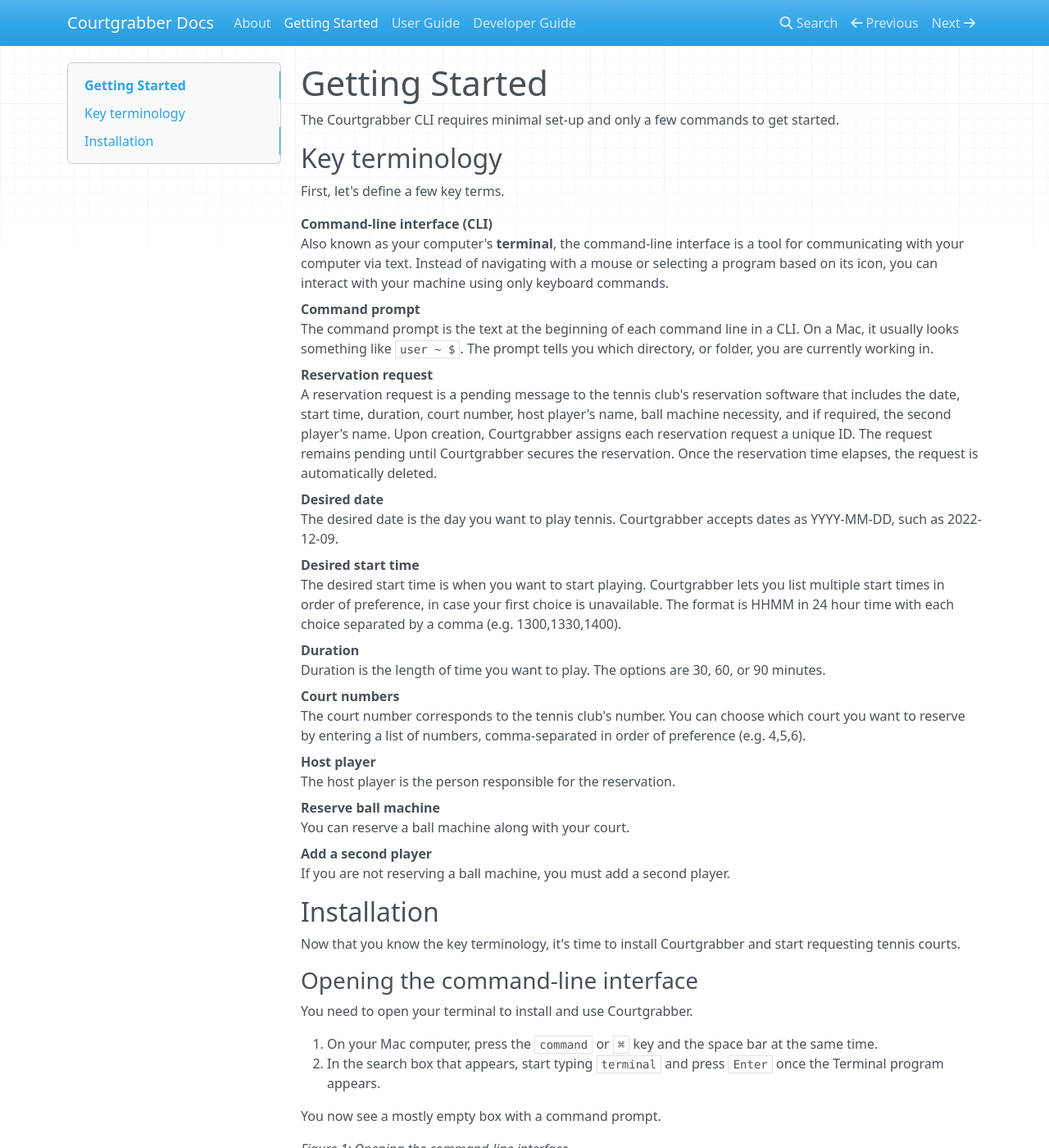
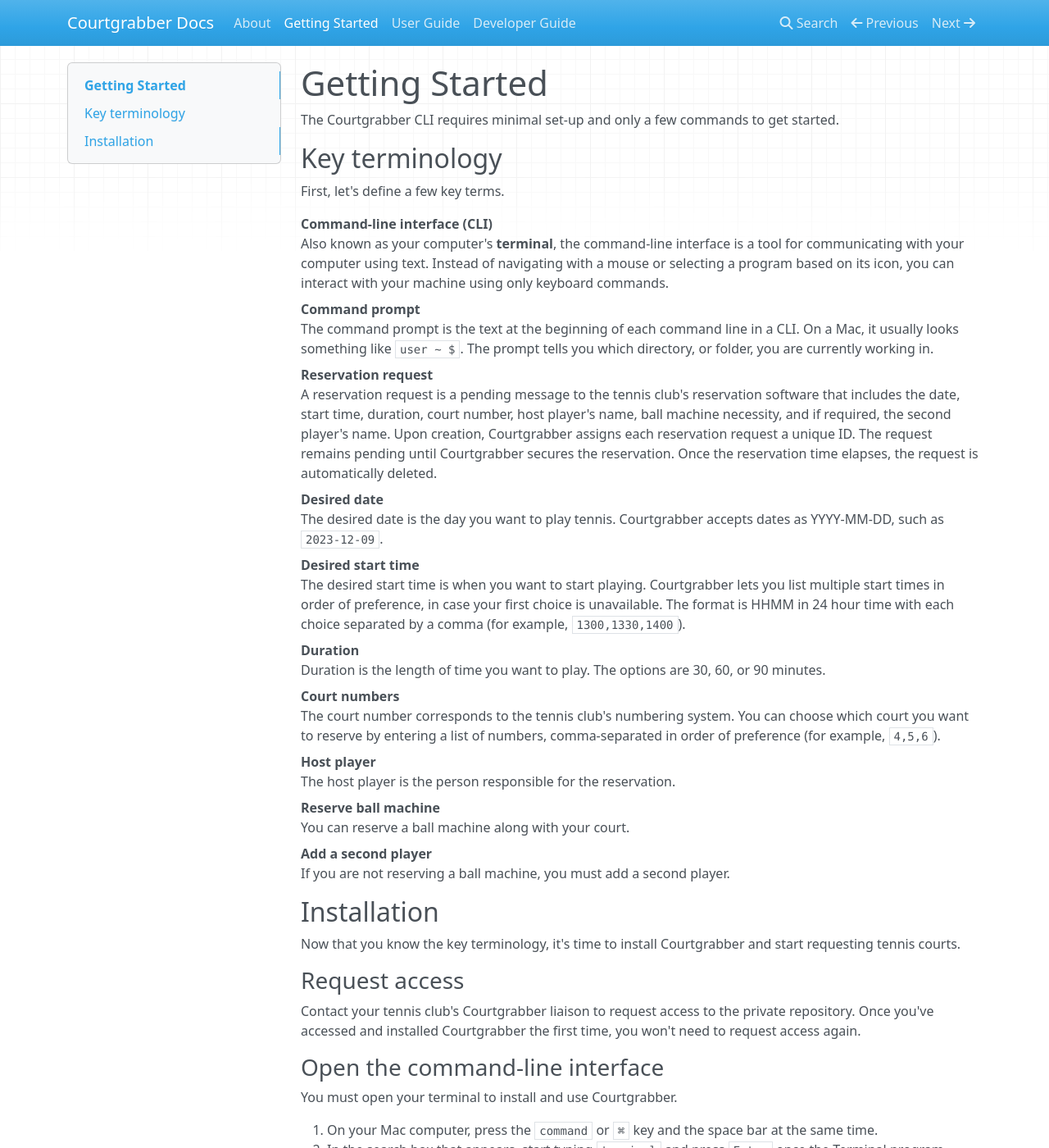
Before and after one commit to tiffany76/courtgrabber-docs, an MkDocs documentation site: the page built from docs/getting_started.md, in a window 1280 px wide and 1400 px high. Shown: the whole window at 82% size. Built offline with MkDocs 1.6.1, drawn with Linux system fonts in a browser that asks for light colours; nearby versions of some CDN libraries; some of the changed text lies outside the part shown.

Commit message:
Edits to getting_started.md

```diff
--- a/docs/getting_started.md
+++ b/docs/getting_started.md
@@ -8,7 +8,7 @@
 
 <dl>
   <dt>Command-line interface (CLI)</dt>
-  <dd>Also known as your computer's <strong>terminal</strong>, the command-line interface is a tool for communicating with your computer via text. Instead of navigating with a mouse or selecting a program based on its icon, you can interact with your machine using only keyboard commands.</dd>
+  <dd>Also known as your computer's <strong>terminal</strong>, the command-line interface is a tool for communicating with your computer using text. Instead of navigating with a mouse or selecting a program based on its icon, you can interact with your machine using only keyboard commands.</dd>
 
   <dt>Command prompt</dt>
   <dd>The command prompt is the text at the beginning of each command line in a CLI. On a Mac, it usually looks something like <code>user ~ $</code>. The prompt tells you which directory, or folder, you are currently working in.</dd>
@@ -17,16 +17,16 @@
   <dd>A reservation request is a pending message to the tennis club's reservation software that includes the date, start time, duration, court number, host player's name, ball machine necessity, and if required, the second player's name. Upon creation, Courtgrabber assigns each reservation request a unique ID. The request remains pending until Courtgrabber secures the reservation. Once the reservation time elapses, the request is automatically deleted.</dd>
 
   <dt>Desired date</dt>
-  <dd>The desired date is the day you want to play tennis. Courtgrabber accepts dates as YYYY-MM-DD, such as 2022-12-09.</dd>
+  <dd>The desired date is the day you want to play tennis. Courtgrabber accepts dates as YYYY-MM-DD, such as <code>2023-12-09</code>.</dd>
 
   <dt>Desired start time</dt>
-  <dd>The desired start time is when you want to start playing. Courtgrabber lets you list multiple start times in order of preference, in case your first choice is unavailable. The format is HHMM in 24 hour time with each choice separated by a comma (e.g. 1300,1330,1400).</dd>
+  <dd>The desired start time is when you want to start playing. Courtgrabber lets you list multiple start times in order of preference, in case your first choice is unavailable. The format is HHMM in 24 hour time with each choice separated by a comma (for example, <code>1300,1330,1400</code>).</dd>
 
   <dt>Duration</dt>
   <dd>Duration is the length of time you want to play. The options are 30, 60, or 90 minutes.</dd>
 
   <dt>Court numbers</dt>
-  <dd>The court number corresponds to the tennis club's number. You can choose which court you want to reserve by entering a list of numbers, comma-separated in order of preference (e.g. 4,5,6).</dd>
+  <dd>The court number corresponds to the tennis club's numbering system. You can choose which court you want to reserve by entering a list of numbers, comma-separated in order of preference (for example, <code>4,5,6</code>).</dd>
 
   <dt>Host player</dt>
   <dd>The host player is the person responsible for the reservation.</dd>
@@ -42,9 +42,13 @@
 
 Now that you know the key terminology, it's time to install Courtgrabber and start requesting tennis courts.
 
-### Opening the command-line interface
+### Request access
 
-You need to open your terminal to install and use Courtgrabber.
+Contact your tennis club's Courtgrabber liaison to request access to the private repository. Once you've accessed and installed Courtgrabber the first time, you won't need to request access again.
+
+### Open the command-line interface
+
+You must open your terminal to install and use Courtgrabber.
 
 1. On your Mac computer, press the `command` or `⌘` key and the space bar at the same time.
 2. In the search box that appears, start typing `terminal` and press `Enter` once the Terminal program appears.
```
Also changed, not shown: other parts of docs/getting_started.md (+6 -6 lines).
